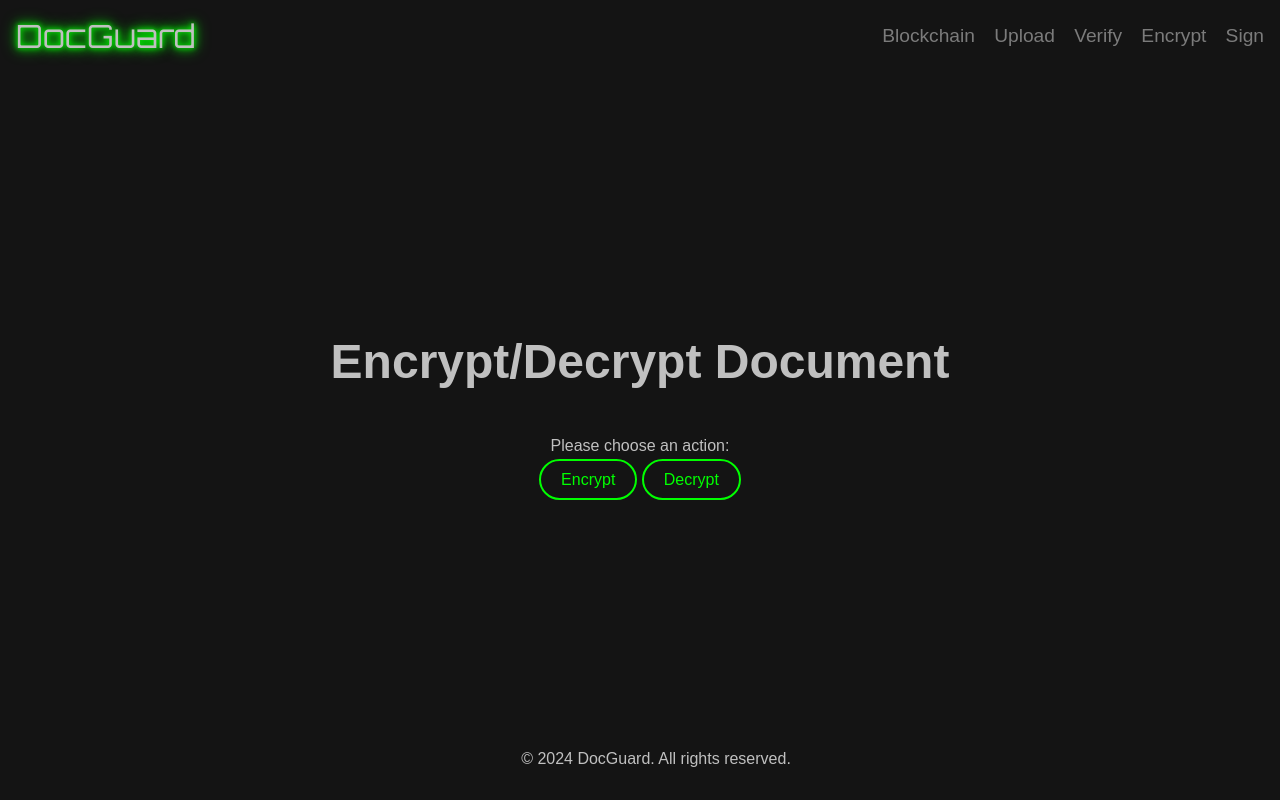
After one commit to saiefshams/DocGuard, a Flask app: page /choose_encryption in a window 1280 px wide. The commit adds this page. Run offline with Flask 3, Linux system fonts and the light colour scheme.

Commit message:
added error handling, worked on encryption

```diff
--- a/model/main.py
+++ b/model/main.py
@@ -1,6 +1,9 @@
 import sys
 import os
-from flask import Flask, render_template, request, redirect
+from flask import Flask, render_template, request, redirect, send_file, session, url_for
+from io import BytesIO
+from tempfile import NamedTemporaryFile
+
 # Set the base directory to the parent directory
 base_dir = os.path.abspath(os.path.join(os.path.dirname(__file__), '..'))
 
@@ -8,9 +11,10 @@ base_dir = os.path.abspath(os.path.join(os.path.dirname(__file__), '..'))
 sys.path.insert(0, os.path.join(base_dir, 'controller'))
 
 # Import functions from control.py
-from control import upload_document, blockchain
+from control import upload_document, blockchain, generate_aes_key, encrypt_document, decrypt_document
 
 app = Flask(__name__, template_folder=os.path.join(base_dir, 'view', 'templates'), static_folder=os.path.join(base_dir, 'view', 'scripts'))
+app.secret_key = os.urandom(24)
 
 @app.route('/')
 def index():
@@ -51,5 +55,99 @@ def blockchain_status():
     ]
     return render_template('blockchain_status.html', blockchain=blockchain_data)
 
+@app.route('/choose_encryption')
+def choose_encryption():
+    return render_template('choose_encryption.html')
+
+@app.route('/encrypt', methods=['GET', 'POST'])
+def encrypt():
+    if request.method == 'POST':
+        if 'document' not in request.files:
+            print("No document part in the request")
+            return redirect(request.url)
+
+        document = request.files['document']
+
+        if document.filename == '':
+            print("No selected file")
+            return redirect(request.url)
+
+        original_filename = document.filename
+        document_content = document.read()
+        aes_key = generate_aes_key()
+        nonce, ciphertext, tag = encrypt_document(document_content, aes_key)
+
+        encrypted_content = {
+            'nonce': nonce,
+            'ciphertext': ciphertext,
+            'tag': tag,
+            'original_filename': original_filename
+        }
+        encrypted_content_bytes = str(encrypted_content).encode('utf-8')
+
+        # Save the encrypted content to a temporary file and store the path in the session
+        with NamedTemporaryFile(delete=False) as temp_file:
+            temp_file.write(encrypted_content_bytes)
+            session['encrypted_file_path'] = temp_file.name
+
+        session['aes_key'] = aes_key
+
+        return render_template('encryption_result.html', aes_key=aes_key)
+
+    return render_template('encrypt.html')
+
+@app.route('/download_encrypted_file')
+def download_encrypted_file():
+    encrypted_file_path = session.get('encrypted_file_path')
+    if encrypted_file_path:
+        return send_file(encrypted_file_path, download_name='encrypted_document.enc', as_attachment=True)
+    return redirect(url_for('choose_encryption'))
+
+@app.route('/decrypt', methods=['GET', 'POST'])
+def decrypt():
+    if request.method == 'POST':
+        if 'document' not in request.files or 'key' not in request.form:
+            print("No document or key part in the request")
+            return redirect(request.url)
+
+        document = request.files['document']
+        aes_key = request.form['key']
+
+        encrypted_content = document.read().decode('utf-8')
+        encrypted_content = eval(encrypted_content)  # Convert back to dict
+
+        nonce = encrypted_content['nonce']
+        ciphertext = encrypted_content['ciphertext']
+        tag = encrypted_content['tag']
+        original_filename = encrypted_content['original_filename']
+
+        try:
+            document_content = decrypt_document(nonce, ciphertext, tag, aes_key)
+            return send_file(BytesIO(document_content), download_name=original_filename, as_attachment=True)
+        except ValueError:
+            return "Invalid decryption key or corrupted file"
+
+    return render_template('decrypt.html')
+
+
+
+# error handling
+@app.errorhandler(400)
+def bad_request(error):
+    return render_template('error.html', error_code=400, error_message='Bad Request: The server could not understand the request due to invalid syntax.'), 400
+
+@app.errorhandler(403)
+def forbidden(error):
+    return render_template('error.html', error_code=403, error_message='Forbidden: You do not have the necessary permissions to access this resource.'), 403
+
+@app.errorhandler(404)
+def page_not_found(error):
+    return render_template('error.html', error_code=404, error_message='Page Not Found: The requested resource could not be found on this server.'), 404
+
+@app.errorhandler(500)
+def internal_server_error(error):
+    return render_template('error.html', error_code=500, error_message='Internal Server Error: The server encountered an unexpected condition which prevented it from fulfilling the request.'), 500
+
+
 if __name__ == '__main__':
     app.run(debug=True)
--- a/view/scripts/style.css
+++ b/view/scripts/style.css
@@ -27,7 +27,7 @@ body {
 }
 
 .navbar-brand {
-    font-family: "bebas", sans-serif;
+    font-family: "Orbitron", sans-serif; /* Update font to Orbitron */
     font-size: 2em;
     text-shadow: 0 0 5px #00ff00, 0 0 10px #00ff00, 0 0 15px #00ff00;
     color: silver;
@@ -109,6 +109,53 @@ h1 {
     padding: 1em;
 }
 
+button, .btn {
+    background-color: transparent;
+    border: 2px solid #00ff00; /* Neon green border */
+    color: #00ff00; /* Neon green text */
+    font-family: "montserrat", sans-serif;
+    padding: 10px 20px;
+    border-radius: 25px; /* Rounded corners */
+    cursor: pointer;
+    transition: all 0.3s ease; /* Smooth transition */
+    text-decoration: none; /* Remove underline */
+}
+
+button:hover, .btn:hover {
+    background-color: #00ff00; /* Fill with neon green */
+    color: #141414; /* Change text to dark background */
+}
+
+input[type="text"], input[type="password"] {
+    background-color: transparent;
+    border: 2px solid #00ff00; /* Neon green border */
+    color: #00ff00; /* Neon green text */
+    font-family: "montserrat", sans-serif;
+    padding: 10px 20px;
+    border-radius: 25px; /* Rounded corners */
+    cursor: pointer;
+    transition: border-color 0.3s ease; /* Smooth transition for border color */
+    text-decoration: none; /* Remove underline */
+    display: block; /* Ensure each input is on its own line */
+    width: 100%; /* Adjust width as needed */
+    margin-bottom: 10px; /* Add space between inputs */
+}
+
+input[type="text"]::placeholder, input[type="password"]::placeholder {
+    color: #00ff00; /* Neon green placeholder text */
+}
+
+input[type="text"]:focus, input[type="password"]:focus {
+    outline: none; /* Remove default outline */
+}
+
+input[type="file"] {
+    color: silver; /* Original text color for file input */
+    padding: 10px;
+    display: block; /* Ensure each input is on its own line */
+    margin-bottom: 10px; /* Add space between inputs */
+}
+
 @media screen and (max-width: 768px) {
     .menuItems {
         justify-content: flex-end;
--- /dev/null
+++ b/view/templates/choose_encryption.html
@@ -0,0 +1,14 @@
+{% include "header.html" %}
+<body>
+    {% include "navbar.html" %}
+    <div class="container">
+        <h1>Encrypt/Decrypt Document</h1>
+        <p>Please choose an action:</p>
+        <div class="button-group">
+            <a href="{{ url_for('encrypt') }}" class="btn btn-primary">Encrypt</a>
+            <a href="{{ url_for('decrypt') }}" class="btn btn-secondary">Decrypt</a>
+        </div>
+    </div>
+    {% include "footer.html" %}
+</body>
+</html>
--- a/view/templates/header.html
+++ b/view/templates/header.html
@@ -4,6 +4,7 @@
     <meta charset="UTF-8">
     <meta name="viewport" content="width=device-width, initial-scale=1.0">
     <title>DocGuard</title>
+    <link href="https://fonts.googleapis.com/css2?family=Orbitron:wght@400;700&display=swap" rel="stylesheet">
     <link rel="stylesheet" type="text/css" href="{{ url_for('static', filename='style.css') }}">
     <link rel="stylesheet" href="https://cdnjs.cloudflare.com/ajax/libs/font-awesome/4.7.0/css/font-awesome.min.css">
     <link rel="stylesheet" href="https://cdnjs.cloudflare.com/ajax/libs/font-awesome/6.2.0/css/all.min.css" integrity="sha512-xh6O/CkQoPOWDdYTDqeRdPCVd1SpvCA9XXcUnZS2FmJNp1coAFzvtCN9BmamE+4aHK8yyUHUSCcJHgXloTyT2A==" crossorigin="anonymous" referrerpolicy="no-referrer" />
--- a/view/templates/navbar.html
+++ b/view/templates/navbar.html
@@ -4,7 +4,7 @@
         <a class="nav-link" href="{{ url_for('blockchain_status') }}">Blockchain</a>
         <a class="nav-link" href="{{ url_for('upload') }}">Upload</a>
         <a class="nav-link" href="#">Verify</a>
-        <a class="nav-link" href="#">Encrypt/Decrypt</a>
+        <a class="nav-link" href="{{ url_for('choose_encryption') }}">Encrypt</a>
         <a class="nav-link" href="#">Sign</a>
     </div>
     <button class="hamburgerButton" onclick="toggleMenu()">&#9776;</button>
```
Also changed, not shown: controller/control.py (+25 -0 lines), view/templates/decrypt.html (added, +14 -0 lines), view/templates/encrypt.html (added, +13 -0 lines), view/templates/encryption_result.html (added, +12 -0 lines), view/templates/error.html (added, +11 -0 lines).
